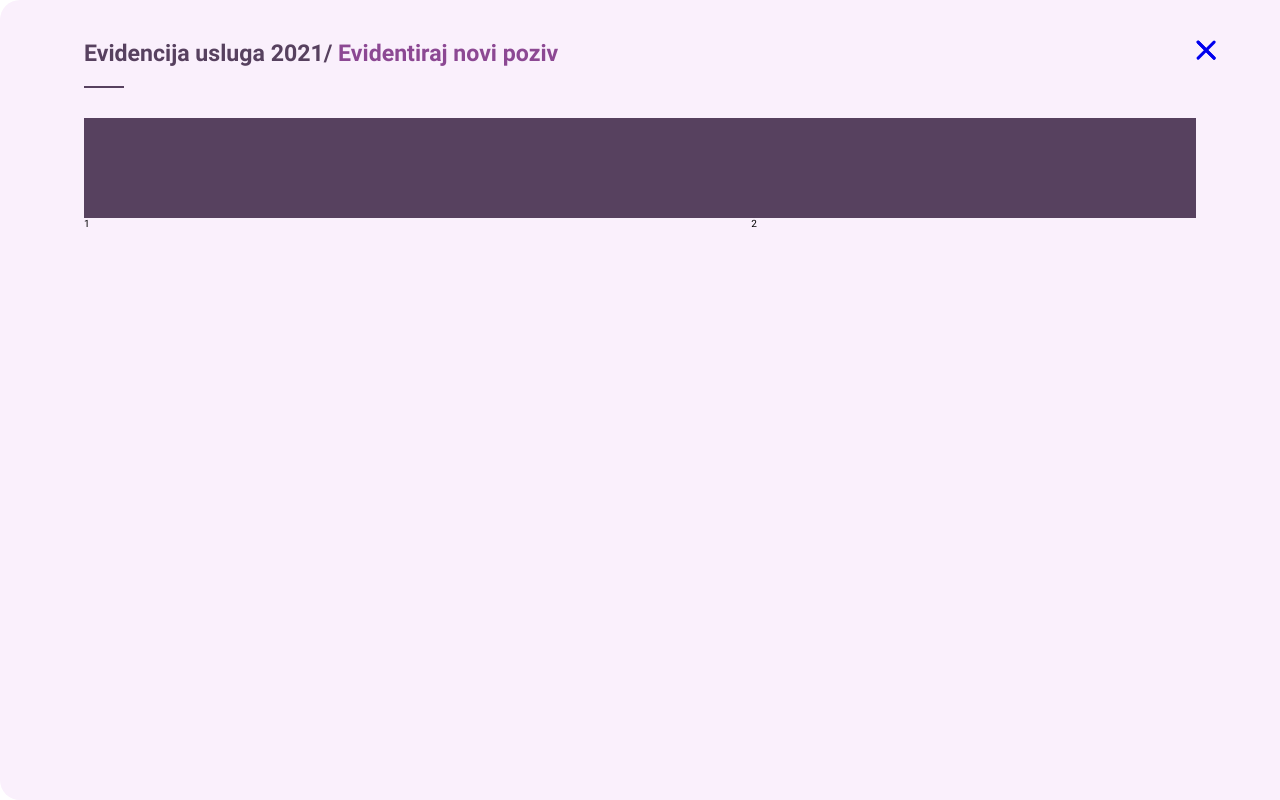
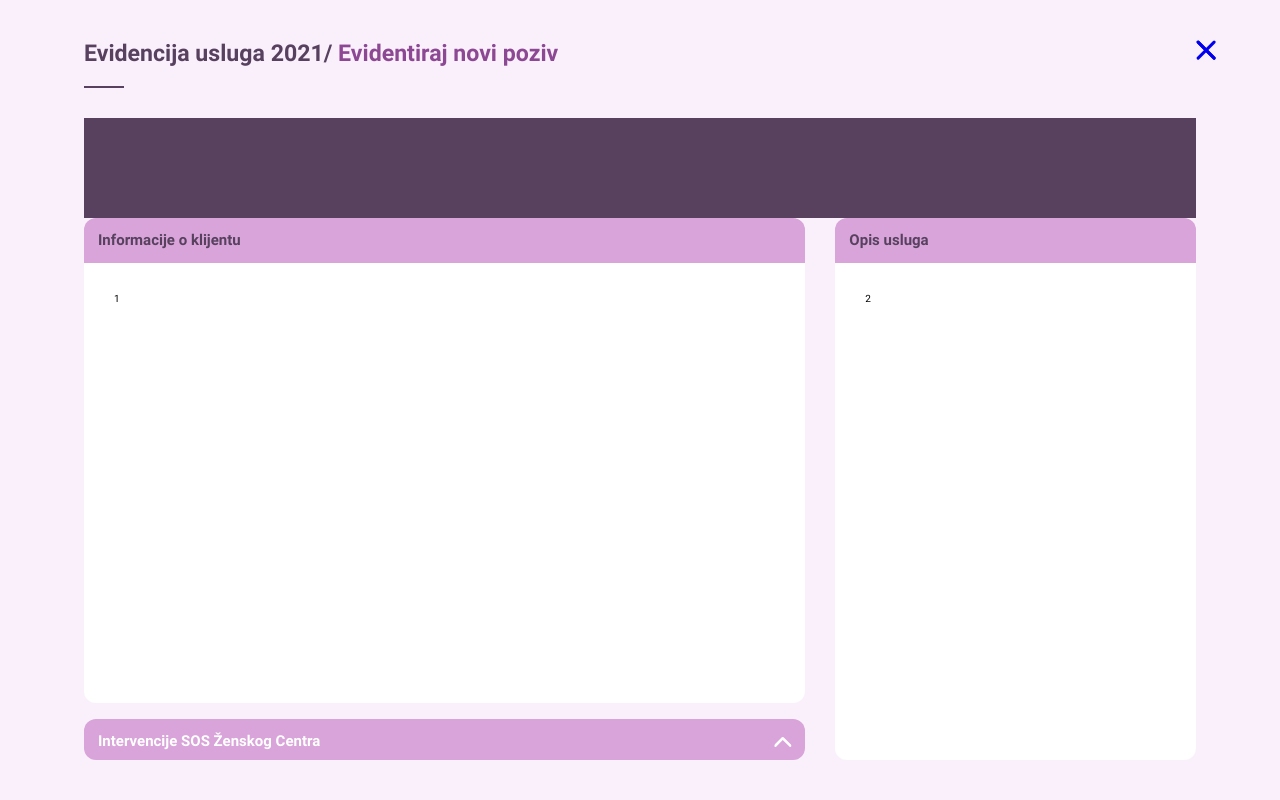
Before and after one commit to vegaitglobal/sos-zenski-centar, a React (Create React App) app in the folder sos-web/: page /forms in a window 1280 px wide. Built offline with nearby package versions, Linux system fonts and the light colour scheme.

Commit message:
Add initial forms layout

```diff
--- a/sos-web/src/components/molecules/Accordion/Accordion.js
+++ b/sos-web/src/components/molecules/Accordion/Accordion.js
@@ -20,10 +20,12 @@ const animation = {
 export const Accordion = ({
   title,
   children,
+  isReverse,
+  isClickable = true,
   defaultOpened = false,
   ...props
 }) => {
-  const [expanded, setExpanded] = useState(defaultOpened);
+  const [expanded, setExpanded] = useState(!isClickable ? true : defaultOpened);
 
   const handleOnClick = useCallback(() => {
     setExpanded(!expanded);
@@ -31,9 +33,15 @@ export const Accordion = ({
 
   return (
     <StyledAccordion {...props}>
-      <StyledTop $isOpened={expanded} onClick={handleOnClick}>
+      <StyledTop
+        $isOpened={expanded}
+        onClick={isClickable ? handleOnClick : () => null}
+        as={isClickable ? 'button' : 'div'}
+      >
         <Heading>{title}</Heading>
-        <StyledIcon $isOpened={expanded} />
+        {isClickable && (
+          <StyledIcon $isOpened={expanded} $isReverse={isReverse} />
+        )}
       </StyledTop>
       <StyledContent {...animation} animate={expanded ? 'open' : 'collapsed'}>
         {children}
--- a/sos-web/src/components/molecules/Accordion/Accordion.styles.js
+++ b/sos-web/src/components/molecules/Accordion/Accordion.styles.js
@@ -4,9 +4,14 @@ import { AbstractButton } from '../../atoms/AbstractButton/AbstractButton';
 import { Icon } from '../../atoms/Icon/Icon';
 
 export const StyledAccordion = styled.div`
+  display: flex;
+  flex-direction: column;
   border-radius: 12px;
   overflow: hidden;
-  margin-bottom: 16px;
+
+  &:not(:last-child) {
+    margin-bottom: 16px;
+  }
 `;
 
 export const StyledTop = styled(AbstractButton)`
@@ -24,8 +29,16 @@ export const StyledTop = styled(AbstractButton)`
 export const StyledIcon = styled(Icon.ArrowDown)`
   transition: transform 0.2s ease-in-out;
 
-  ${({ $isOpened }) =>
+  ${({ $isOpened, $isReverse }) =>
     $isOpened &&
+    !$isReverse &&
+    css`
+      transform: rotate(180deg);
+    `};
+
+  ${({ $isOpened, $isReverse }) =>
+    $isReverse &&
+    !$isOpened &&
     css`
       transform: rotate(180deg);
     `};
--- /dev/null
+++ b/sos-web/src/components/organisms/FormsLayout/FormsLayout.js
@@ -0,0 +1,36 @@
+import { color } from '../../../styles/config/theme';
+import { Accordion } from '../../molecules/Accordion/Accordion';
+import {
+  StyledShell,
+  StyledCategory,
+  StyledContainer,
+  StyledLeft,
+  StyledRight,
+  StyledAccordion,
+} from './FormsLayout.styles';
+
+export const FormsLayout = () => {
+  return (
+    <StyledShell
+      backgroundColor={color.pinkLight}
+      title="Evidentiraj novi poziv"
+    >
+      <StyledCategory />
+      <StyledContainer>
+        <StyledLeft>
+          <StyledAccordion title="Informacije o klijentu" isClickable={false}>
+            1
+          </StyledAccordion>
+          <Accordion isReverse title="Intervencije SOS Ženskog Centra">
+            3
+          </Accordion>
+        </StyledLeft>
+        <StyledRight>
+          <StyledAccordion title="Opis usluga" isClickable={false}>
+            2
+          </StyledAccordion>
+        </StyledRight>
+      </StyledContainer>
+    </StyledShell>
+  );
+};
--- /dev/null
+++ b/sos-web/src/components/organisms/FormsLayout/FormsLayout.styles.js
@@ -0,0 +1,49 @@
+import styled from 'styled-components';
+import { Accordion } from '../../molecules/Accordion/Accordion';
+import { StyledContent } from '../../molecules/Accordion/Accordion.styles';
+import { Shell } from '../Shell/Shell';
+
+export const StyledFormsLayout = styled.div``;
+
+export const StyledShell = styled(Shell)`
+  height: 100%;
+
+  > div {
+    display: flex;
+    flex-direction: column;
+    height: 100%;
+  }
+`;
+
+export const StyledContainer = styled.div`
+  display: grid;
+  grid-template-columns: 8fr 4fr;
+  grid-column-gap: 30px;
+  height: 100%;
+`;
+
+export const StyledLeft = styled.div`
+  height: 100%;
+  display: flex;
+  flex-direction: column;
+`;
+
+export const StyledRight = styled.div`
+  height: 100%;
+`;
+
+export const StyledCategory = styled.div`
+  display: flex;
+  flex-wrap: wrap;
+  width: 100%;
+  padding: 50px 100px 50px 0;
+  background-color: ${({ theme }) => theme.color.purple};
+`;
+
+export const StyledAccordion = styled(Accordion)`
+  height: 100%;
+
+  ${StyledContent} {
+    flex-grow: 1;
+  }
+`;
--- a/sos-web/src/components/organisms/Shell/Shell.styles.js
+++ b/sos-web/src/components/organisms/Shell/Shell.styles.js
@@ -6,7 +6,6 @@ export const StyledShell = styled.div`
   flex-grow: 1;
   padding: 40px 0;
   background-color: ${({ $backgroundColor }) => $backgroundColor};
-  border-radius: 20px 0 0 20px;
 `;
 
 export const StyledHeading = styled(Heading)`
--- a/sos-web/src/components/pages/Forms.js
+++ b/sos-web/src/components/pages/Forms.js
@@ -1,26 +1,10 @@
-import {
-  StyledForms,
-  StyledContainer,
-  StyledCategory,
-  StyledShell,
-  StyledLeft,
-  StyledRight,
-} from './Forms.styles';
-import { color } from '../../styles/config/theme';
+import { StyledForms } from './Forms.styles';
+import { FormsLayout } from '../organisms/FormsLayout/FormsLayout';
 
 export const Forms = () => {
   return (
     <StyledForms>
-      <StyledShell
-        backgroundColor={color.pinkLight}
-        title="Evidentiraj novi poziv"
-      >
-        <StyledCategory />
-        <StyledContainer>
-          <StyledLeft>1</StyledLeft>
-          <StyledRight>2</StyledRight>
-        </StyledContainer>
-      </StyledShell>
+      <FormsLayout />
     </StyledForms>
   );
 };
--- a/sos-web/src/components/pages/Forms.styles.js
+++ b/sos-web/src/components/pages/Forms.styles.js
@@ -1,43 +1,5 @@
 import styled from 'styled-components';
-import { Container } from '../layout/Container';
-import { color } from '../../styles/config/theme';
-import { Shell } from '../organisms/Shell/Shell';
 
 export const StyledForms = styled.section`
   height: 100%;
 `;
-
-export const StyledShell = styled(Shell)`
-  height: 100%;
-
-  & > div {
-    display: flex;
-    flex-direction: column;
-    height: 100%;
-  }
-`;
-
-export const StyledContainer = styled.div`
-  display: flex;
-  height: 100%;
-`;
-
-export const StyledLeft = styled.div`
-  height: 100%;
-  display: flex;
-  flex-direction: column;
-  flex: 0 0 60%;
-`;
-
-export const StyledRight = styled.div`
-  height: 100%;
-  flex: 0 0 40%;
-`;
-
-export const StyledCategory = styled.div`
-  display: flex;
-  flex-wrap: wrap;
-  width: 100%;
-  padding: 50px 100px 50px 0;
-  background-color: ${color.purple};
-`;
```
